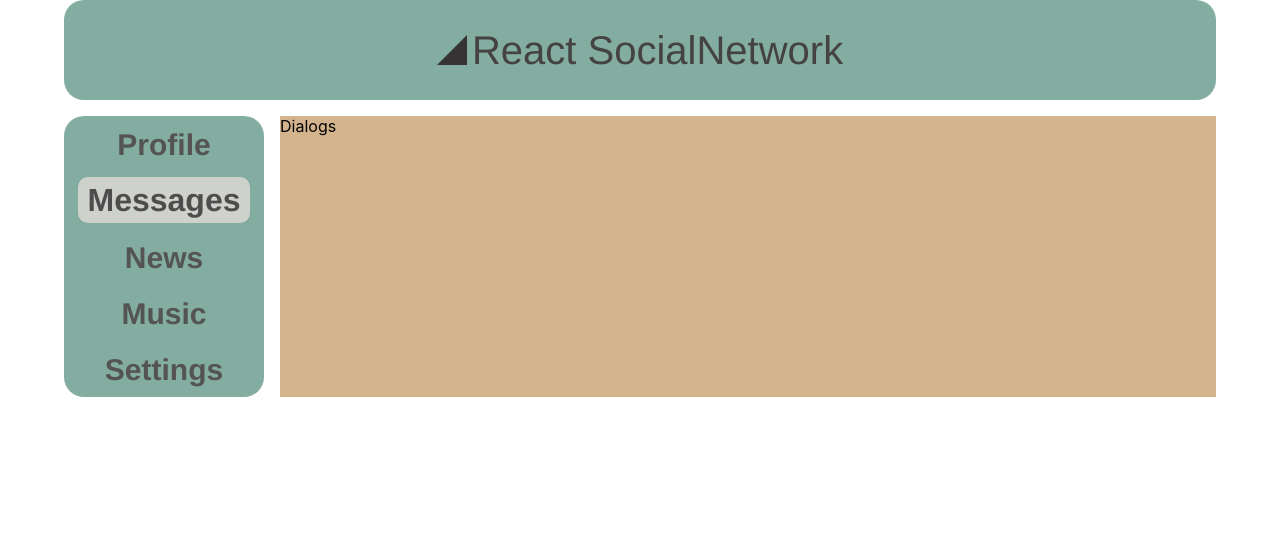
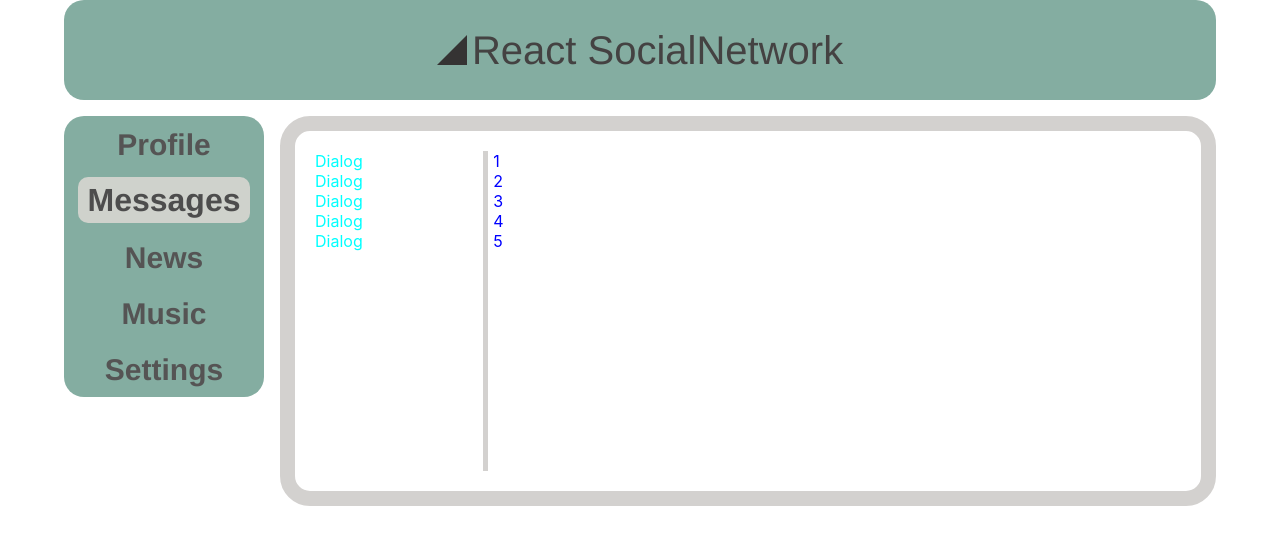
Before and after one commit to kovalishin94/react-course, a React (Create React App) app: page /dialogs in a window 1280 px wide. Shown: the top 544 px of the page. Built offline with nearby package versions, Linux system fonts and the light colour scheme.

Commit message:
lesson 21 dialogs

```diff
--- a/src/App.css
+++ b/src/App.css
@@ -8,6 +8,8 @@
 }
 
 .app-wrapper-content {
-  background-color: rgb(211, 180, 140);
+  padding: 20px;
   grid-column: span 2;
+  border: solid rgb(211, 209, 207) 15px;
+  border-radius: 30px;
 }
--- a/src/components/Dialogs/Dialogs.jsx
+++ b/src/components/Dialogs/Dialogs.jsx
@@ -1,7 +1,22 @@
+import cls from './Dialogs.module.css'
+
 const Dialogs = (props) => {
     return (
-        <div>
-            Dialogs
+        <div className={cls.containerMess}>
+            <div className={cls.dialogs}>
+                <div className={cls.item}>Dialog</div>
+                <div className={cls.item}>Dialog</div>
+                <div className={cls.item}>Dialog</div>
+                <div className={cls.item}>Dialog</div>
+                <div className={cls.item}>Dialog</div>
+            </div>
+            <div className={cls.messages}>
+                <div className={cls.message}>1</div>
+                <div className={cls.message}>2</div>
+                <div className={cls.message}>3</div>
+                <div className={cls.message}>4</div>
+                <div className={cls.message}>5</div>
+            </div>
         </div>
     )
 }
--- a/src/components/Dialogs/Dialogs.module.css
+++ b/src/components/Dialogs/Dialogs.module.css
@@ -0,0 +1,22 @@
+.containerMess {
+    display: grid;
+    grid-template-columns: 20% 80%;
+    grid-template-rows: 1fr;
+}
+
+.dialogs {
+    border-right: solid 5px rgb(211, 209, 207);
+    min-height: 40vh;
+}
+
+.dialogs .item {
+    color: aqua;
+}
+
+.messages {
+    padding-left: 5px;
+}
+
+.messages .message {
+    color: blue;
+}
--- a/src/components/Header/Header.jsx
+++ b/src/components/Header/Header.jsx
@@ -4,7 +4,7 @@ const Header = () => {
     return(
     <header className={cls.header}>
         <div className={cls.title}>React SocialNetwork</div>
-        <div className={cls.logo}></div>
+        <div className={cls.react}></div>
     </header>
     )
 }
--- a/src/components/Header/Header.module.css
+++ b/src/components/Header/Header.module.css
@@ -3,8 +3,8 @@
   background-color: rgb(132, 173, 161);
   border-radius: 20px;
   display: flex;
+  align-items: center;
   justify-content: center;
-  align-items: center;
 }
 
 .title {
@@ -18,17 +18,13 @@
   animation-iteration-count: infinite;
 }
 
-.logo {
+.react {
   width: 0;
 	height: 0;
 	border-bottom: 30px solid rgb(53, 51, 51);
 	border-left: 30px solid transparent;
   order: 0;
   margin-right: 5px;
-}
-
-.logo:hover{
-  border-bottom: 30px solid rgb(226, 222, 222);
 }
 
 
--- a/src/components/Profile/Profile.jsx
+++ b/src/components/Profile/Profile.jsx
@@ -4,7 +4,6 @@ import Posts from './Posts/Posts'
 const Profile = () => {
     return (
         <div className={cls.content} id='content'>
-            <img src="https://catherineasquithgallery.com/uploads/posts/2021-02/1612784644_38-p-skachat-golubie-abstraktnie-foni-44.jpg" alt="..." width='400' />
             <div className='ava'>ava+description</div>
             <Posts/>
             <div className='newpost'>New post</div>
--- a/src/components/Profile/Profile.module.css
+++ b/src/components/Profile/Profile.module.css
@@ -1,7 +1,3 @@
-img {
-  width: 300px;
-}
-
 .item {
   color: azure;
   padding-left: 1em;
```
